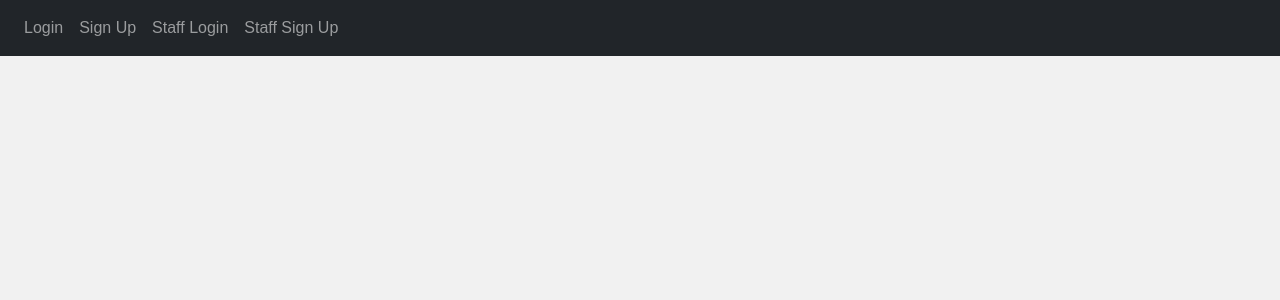
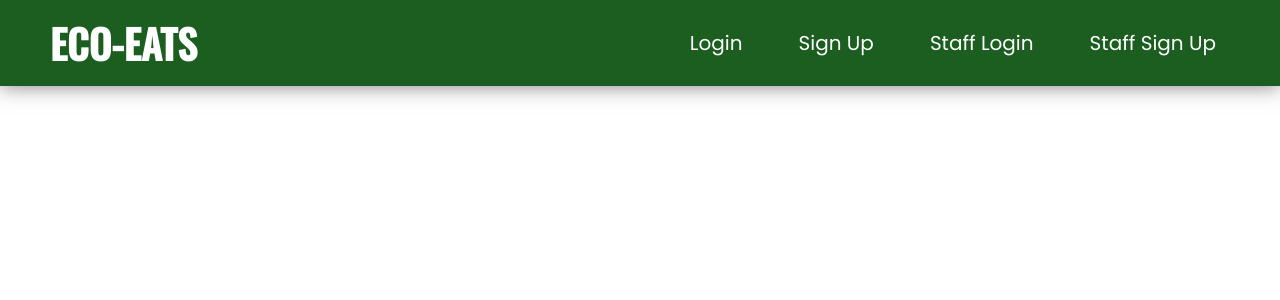
Before and after one commit to DamienSng/AppDev, a Flask app: page /chatbot in a window 1280 px wide. Shown: the top 300 px of the page. Run offline with Flask 3, Linux system fonts and the light colour scheme; some libraries are stand-ins or nearby versions.

Commit message:
changed nav bar and fonts

```diff
--- a/website/static/style.css
+++ b/website/static/style.css
@@ -1,3 +1,5 @@
+@import url('https://fonts.googleapis.com/css2?family=Oswald:wght@400;500&family=Poppins:wght@300;400;500&display=swap');
+
 * {
     box-sizing: border-box;
     margin: 0;
@@ -5,10 +7,13 @@
 }
 
 body {
-    font-family: 'Nunito', sans-serif;
+    /* font-family: 'Nunito', sans-serif; */
+    font-family: 'Poppins', sans-serif;
+    /*
     font-weight: 400;
     font-size: 100%;
     background: #F1F1F1;
+    */
 }
 
 *, html {
@@ -17,6 +22,94 @@ body {
     --primaryBoxShadow: 0px 10px 15px rgba(0, 0, 0, 0.1);
     --secondaryBoxShadow: 0px -10px 15px rgba(0, 0, 0, 0.1);
     --primary: #581B98;
+}
+
+/* background section 1 */
+.background-section1 {
+    display: flex;
+    flex-direction: column;
+}
+
+/* top left logo */
+.logo {
+    font-family: 'Oswald', sans-serif;
+    font-size: 250%;
+    color: #fff;
+    text-decoration: none;
+    font-weight: 700;
+}
+
+.logo:hover {
+    color: white;
+    text-decoration: none;
+}
+
+/* navigation menu */
+.topnav {
+    font-family: 'Poppins', sans-serif;
+    width: 100%;
+    background: #1b5e20;
+    padding-left: 50px;
+    margin-bottom: 50px;
+    box-shadow: 0px 0px 20px rgba(0, 0, 0, 0.5);
+    display: flex;
+    justify-content: space-between;
+    align-items: center;
+}
+
+/* navbar items */
+.navbar {
+    display: flex;
+}
+
+.navbar a {
+    display: block;
+    color: #ffffff;
+    text-align: center;
+    padding: 20px;
+    text-decoration: none;
+    font-size: 20px;
+    transition: 0.3s;
+    margin-right: 40px;
+}
+
+.navbar a:hover {
+    background-color: #388e3c;
+    color: white;
+}
+
+
+.dropdown-menu .dropdown-item {
+    color: #000;
+}
+
+
+.dropdown-menu .dropdown-item:hover {
+    background-color: #ccc;
+    color: #000;
+}
+
+
+.navbar .nav-link.dropdown-toggle {
+    color: #ffffff;
+}
+
+
+.navbar .nav-link.dropdown-toggle:hover {
+    background-color: #388e3c;
+    color: white;
+}
+
+
+.dropdown-menu .dropdown-item.active {
+    background-color: #388e3c;
+    color: white;
+}
+
+
+.navbar .nav-link.dropdown-toggle::after {
+
+    margin-left: 5px;
 }
 
 /* CHATBOX
--- a/website/templates/Recipes.html
+++ b/website/templates/Recipes.html
@@ -29,10 +29,14 @@
     <link rel="stylesheet" href="{{url_for('static',filename='css/style.css')}}">
     <!-- <link rel="stylesheet" href="css/responsive.css"> -->
     <link rel="stylesheet" href="https://cdnjs.cloudflare.com/ajax/libs/normalize/5.0.0/normalize.min.css">
+    <link rel="preconnect" href="https://fonts.googleapis.com">
+    <link rel="preconnect" href="https://fonts.gstatic.com" crossorigin>
+    <link href="https://fonts.googleapis.com/css2?family=Oswald:wght@400;500&family=Poppins:wght@300;400;500&display=swap" rel="stylesheet">
 <style>
     body {
         margin: 0;
         padding: 0;
+        font-family: 'Poppins', sans-serif;
     }
 
     .header-container {
--- a/website/templates/base.html
+++ b/website/templates/base.html
@@ -29,7 +29,10 @@
 
 </head>
 <body>
-    <nav class="navbar navbar-expand-lg navbar-dark bg-dark">
+    <section class="background-section1">
+        <div class="topnav">
+            <a href="/welcome-page" class="logo">ECO-EATS</a>
+            <nav class="navbar navbar-expand-lg">
                 <button class="navbar-toggler"
                         type="button"
                         data-toggle="collapse"
@@ -157,6 +160,9 @@
                     </ul>
                 </div>
             </nav>
+        </div>
+    </section>
+
     {% with messages = get_flashed_messages(with_categories=true) %}
     {% if messages %}
         {% for category, message in messages %}
```
Also changed, not shown: website/templates/view_recipes.html (+8 -1 lines). Lines whose indentation alone changed are shown as unchanged.
